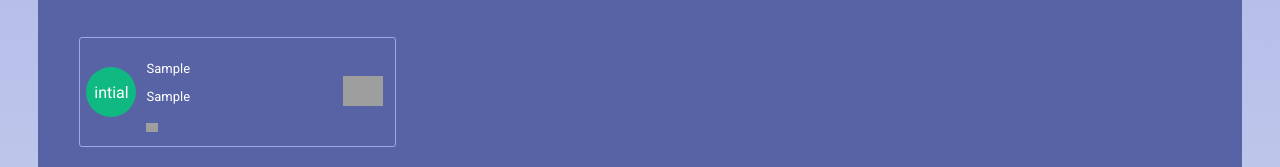
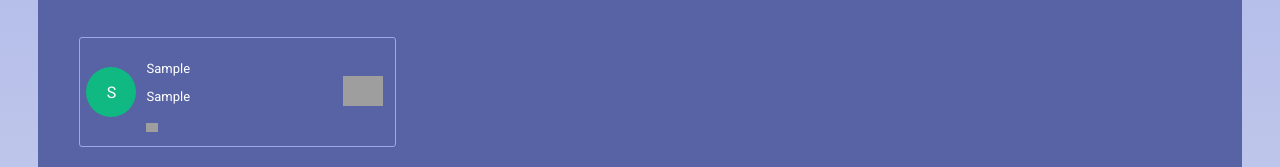
Before and after one commit to PrasadNalajala/Password-Manager, a React (Create React App) app: page / in a window 1280 px wide. Both pictures are taken after typing "Sample", "Sample", "Sample123" into the empty fields and a click on the button "Add". Shown: the part 604-771 px from the top of the page. Built offline with nearby package versions, Linux system fonts and the light colour scheme; grey boxes are pictures that could not be loaded; a web font is replaced by a local one.

Commit message:
Update App.js

```diff
--- a/src/App.js
+++ b/src/App.js
@@ -27,7 +27,7 @@ const PasswordItem = props => {
   return (
     <li className="item">
       <div className="profile-container">
-        <div className="profile">intial</div>
+        <div className="profile">{intial}</div>
         <div className="detailsContainer">
           <p className="itemPara">{passwordItem.website}</p>
           <p className="itemPara">{passwordItem.username}</p>
```
